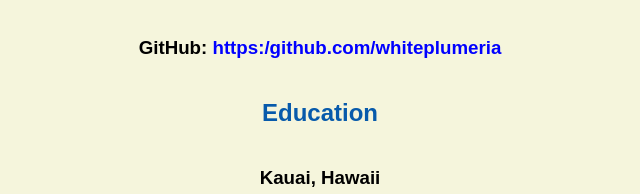
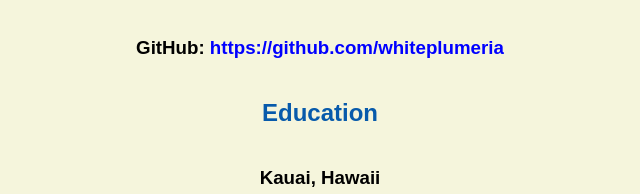
Before and after one commit to whiteplumeria/whiteplumeria.github.io, a plain HTML site: page resume.html in a window 1280 px wide. Shown: the part 599-793 px from the top of the page, 320-960 px from the left. Drawn offline with Linux system fonts and the light colour scheme.

Commit message:
Update resume.html

```diff
--- a/resume.html
+++ b/resume.html
@@ -26,7 +26,7 @@
     <!-- don't post physical address, personal phone number or other personal information on the web! -->
 
     <h2>Portfolio</h2>
-      <h3>GitHub: <a href="https://github.com" target="_blank">https:/github.com/whiteplumeria</a></h3>
+      <h3>GitHub: <a href="https://github.com/whiteplumeria" target="_blank">https://github.com/whiteplumeria</a></h3>
 
     <h2>Education</h2>
 
```
